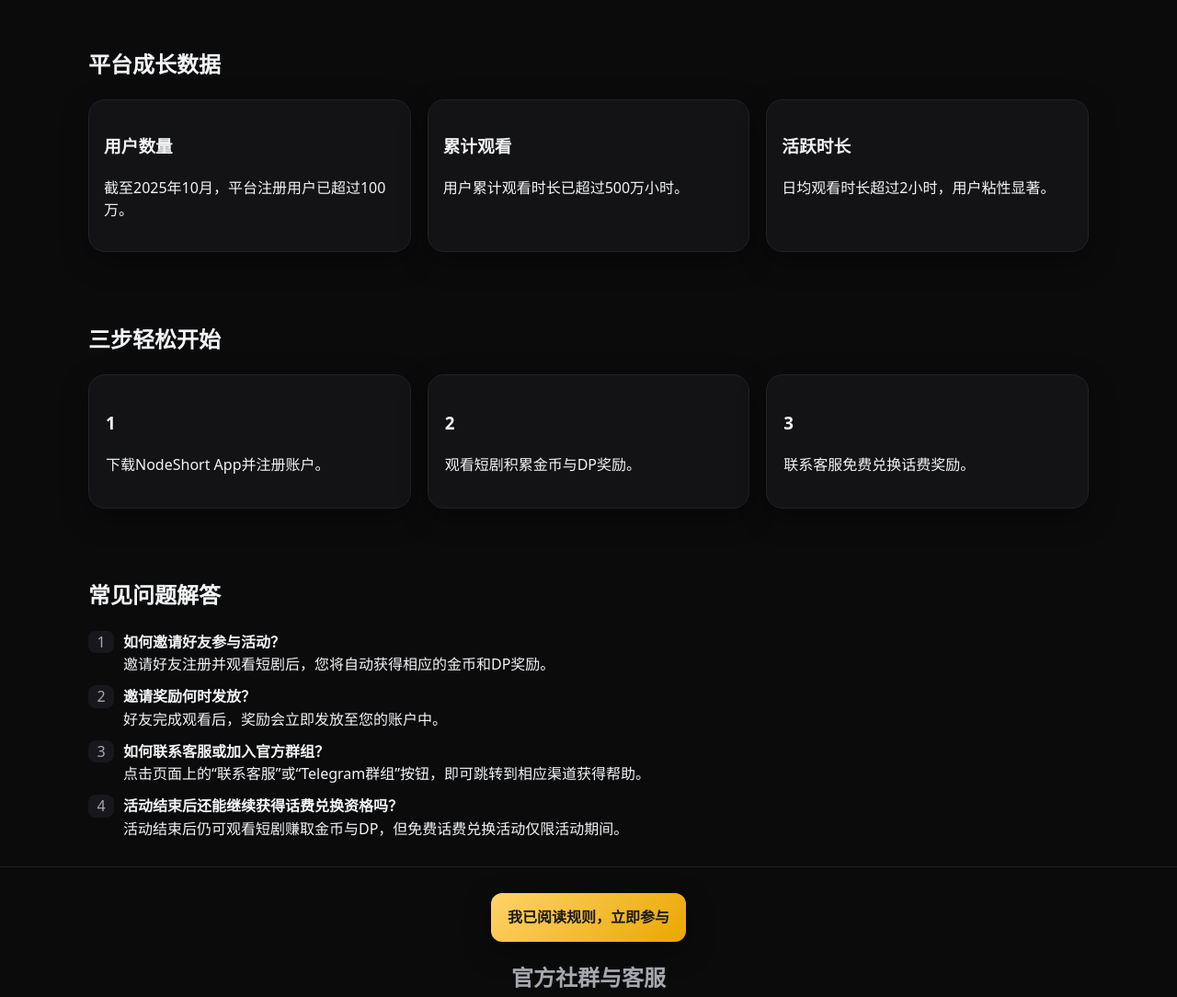
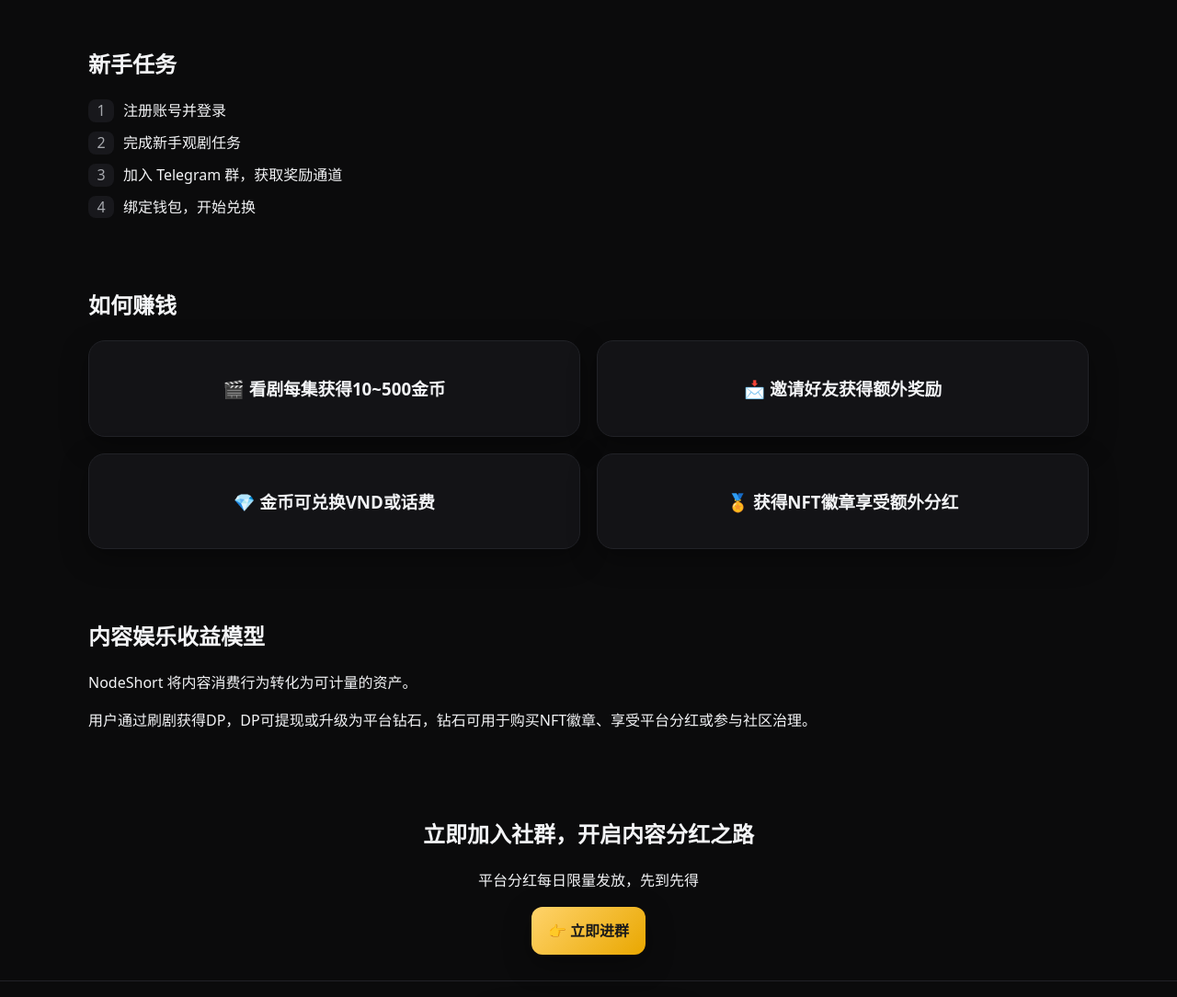
Before and after one commit to luohan245-max/nodeshort_test, a plain HTML site: page nodeshort-landing-gift_01_已上传/index.html in a window 1280 px wide. Shown: the part 1995-3079 px from the top of the page at 92% size. Drawn offline with Linux system fonts and the light colour scheme.

Commit message:
Update index.html

```diff
--- a/nodeshort-landing-gift_01_已上传/index.html
+++ b/nodeshort-landing-gift_01_已上传/index.html
@@ -11,21 +11,21 @@
   <meta property="og:description" content="纯网页端｜看你爱的剧，自动领取金币、DP、钻石；娱乐也是投资。" />
   <meta property="og:image" content="./assets/nodeshort-og-1200x630.png" />
   <meta property="og:url" content="https://www.nodeshort.com/h5/#/?code=9HKKIP" />
-
   <!-- Meta Pixel Code -->
   <script>
   !function(f,b,e,v,n,t,s)
   {if(f.fbq)return;n=f.fbq=function(){n.callMethod?
   n.callMethod.apply(n,arguments):n.queue.push(arguments)};
   if(!f._fbq)f._fbq=n;n.push=n;n.loaded=!0;n.version='2.0';
-  n.queue=[];t=b.createElement(e);t.async=!0;t.src=v;
-  s=b.getElementsByTagName(e)[0];s.parentNode.insertBefore(t,s)}
-  (window, document,'script','https://connect.facebook.net/en_US/fbevents.js');
-  fbq('init', '855402777027838'); fbq('track', 'PageView');
+  n.queue=[];t=b.createElement(e);t.async=!0;
+  t.src=v;s=b.getElementsByTagName(e)[0];
+  s.parentNode.insertBefore(t,s)}(window, document,'script',
+  'https://connect.facebook.net/en_US/fbevents.js');
+  fbq('init', '855402777027838');
+  fbq('track', 'PageView');
   </script>
   <noscript><img height="1" width="1" style="display:none"
-  src="https://www.facebook.com/tr?id=855402777027838&ev=PageView&noscript=1"/>
-  </noscript>
+  src="https://www.facebook.com/tr?id=855402777027838&ev=PageView&noscript=1"/></noscript>
   <!-- End Meta Pixel Code -->
 
   <style>
@@ -66,6 +66,8 @@
     .card{background:var(--card);border:1px solid var(--line);border-radius:18px;box-shadow:var(--shadow)}
     .grid-3{display:grid;grid-template-columns:repeat(3,1fr);gap:18px}
     @media (max-width:900px){.grid-3{grid-template-columns:1fr}}
+    .grid-2{display:grid;grid-template-columns:repeat(2,1fr);gap:18px}
+    @media (max-width:900px){.grid-2{grid-template-columns:1fr}}
 
     .token{display:flex;gap:14px;align-items:center}
     .token img{width:42px;height:42px}
@@ -195,39 +197,45 @@
       </div>
     </section>
 
-    <section class="section" id="growth">
+    <!-- 新增内容开始 -->
+    <section class="section" id="tasks">
       <div class="container">
-        <h2>平台成长数据</h2>
-        <div class="grid-3">
-          <div class="card" style="padding:16px"><h3>用户数量</h3><p class="muted">截至2025年10月，平台注册用户已超过100万。</p></div>
-          <div class="card" style="padding:16px"><h3>累计观看</h3><p class="muted">用户累计观看时长已超过500万小时。</p></div>
-          <div class="card" style="padding:16px"><h3>活跃时长</h3><p class="muted">日均观看时长超过2小时，用户粘性显著。</p></div>
+        <h2>新手任务</h2>
+        <ul class="list">
+          <li><span class="idx">1</span><span>注册账号并登录</span></li>
+          <li><span class="idx">2</span><span>完成新手观剧任务</span></li>
+          <li><span class="idx">3</span><span>加入 Telegram 群，获取奖励通道</span></li>
+          <li><span class="idx">4</span><span>绑定钱包，开始兑换</span></li>
+        </ul>
+      </div>
+    </section>
+    <section class="section" id="earn">
+      <div class="container">
+        <h2>如何赚钱</h2>
+        <div class="grid-2">
+          <div class="card" style="padding:18px; text-align:center;"><h3>🎬 看剧每集获得10~500金币</h3></div>
+          <div class="card" style="padding:18px; text-align:center;"><h3>📩 邀请好友获得额外奖励</h3></div>
+          <div class="card" style="padding:18px; text-align:center;"><h3>💎 金币可兑换VND或话费</h3></div>
+          <div class="card" style="padding:18px; text-align:center;"><h3>🏅 获得NFT徽章享受额外分红</h3></div>
         </div>
       </div>
     </section>
-
-    <section class="section" id="start">
+    <section class="section" id="model">
       <div class="container">
-        <h2>三步轻松开始</h2>
-        <div class="grid-3">
-          <div class="card" style="padding:18px"><h3>1</h3><p class="muted">下载NodeShort App并注册账户。</p></div>
-          <div class="card" style="padding:18px"><h3>2</h3><p class="muted">观看短剧积累金币与DP奖励。</p></div>
-          <div class="card" style="padding:18px"><h3>3</h3><p class="muted">联系客服免费兑换话费奖励。</p></div>
-        </div>
+        <h2>内容娱乐收益模型</h2>
+        <p>NodeShort 将内容消费行为转化为可计量的资产。</p>
+        <p>用户通过刷剧获得DP，DP可提现或升级为平台钻石，钻石可用于购买NFT徽章、享受平台分红或参与社区治理。</p>
       </div>
     </section>
-
-    <section class="section" id="faq">
-      <div class="container">
-        <h2>常见问题解答</h2>
-        <ul class="list">
-          <li><span class="idx">1</span><span><strong>如何邀请好友参与活动？</strong><br><span class="muted">邀请好友注册并观看短剧后，您将自动获得相应的金币和DP奖励。</span></span></li>
-          <li><span class="idx">2</span><span><strong>邀请奖励何时发放？</strong><br><span class="muted">好友完成观看后，奖励会立即发放至您的账户中。</span></span></li>
-          <li><span class="idx">3</span><span><strong>如何联系客服或加入官方群组？</strong><br><span class="muted">点击页面上的“联系客服”或“Telegram群组”按钮，即可跳转到相应渠道获得帮助。</span></span></li>
-          <li><span class="idx">4</span><span><strong>活动结束后还能继续获得话费兑换资格吗？</strong><br><span class="muted">活动结束后仍可观看短剧赚取金币与DP，但免费话费兑换活动仅限活动期间。</span></span></li>
-        </ul>
+    <section class="section" id="join">
+      <div class="container" style="text-align:center">
+        <h2>立即加入社群，开启内容分红之路</h2>
+        <p class="muted">平台分红每日限量发放，先到先得</p>
+        <a class="btn" href="https://t.me/NodeShortVN" target="_blank" rel="noopener">👉 立即进群</a>
       </div>
     </section>
+    <!-- 新增内容结束 -->
+
   </main>
 
   <footer>
@@ -265,7 +273,7 @@
     setInterval(()=>go(idx+1),3500);
 
     // 防止滚动跳回顶部（去除锚点副作用）
-    window.addEventListener('scroll',()=>{try{history.replaceState(null,'','')}catch(e){}},{passive:true});
+    window.addEventListener('scroll',()=>{try{history.replaceState(null,'',' ')}catch(e){}},{passive:true});
 
     const openNew = url => window.open(url,'_blank');
     document.getElementById('joinGroup').onclick=()=>openNew('https://t.me/NodeShortVN');
```
